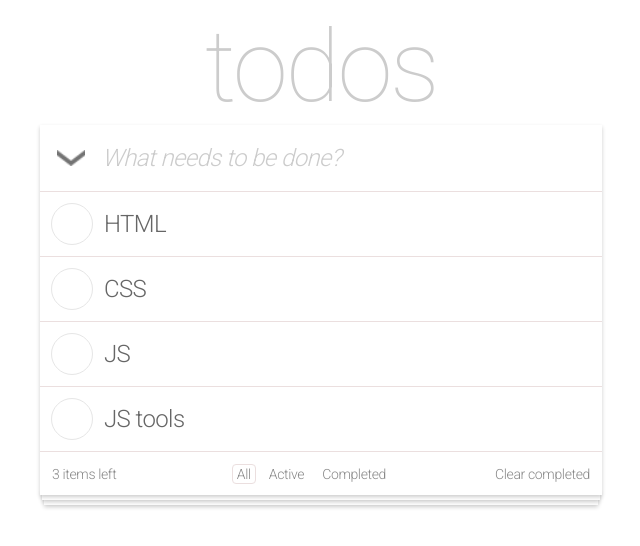
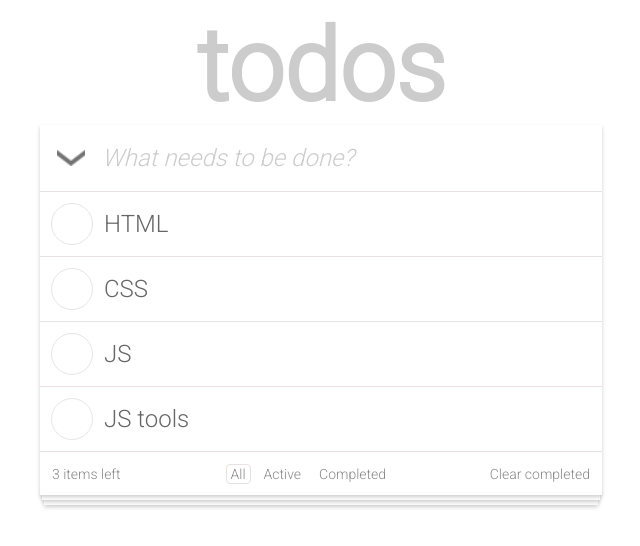
Before and after one commit to ok-technopolis-2020/Popok_Artem, a plain HTML site: page index.html in a window 1280 px wide. Shown: the whole page, without its empty margins (319-959 px from the left). Drawn offline with Linux system fonts and the light colour scheme.

Commit message:
Add font decoration fixes

```diff
--- a/res/css/index.css
+++ b/res/css/index.css
@@ -1,4 +1,3 @@
-@import url('https://fonts.googleapis.com/css2?family=Roboto:wght@100&display=swap');
 @import url('https://fonts.googleapis.com/css2?family=Roboto:wght@300&display=swap');
 
 /* text decoration */
@@ -6,9 +5,6 @@
 h1 {
     font-family: 'Roboto', sans-serif;
     font-size: 100px;
-    font-style: normal;
-    font-weight: 200;
-    letter-spacing: -2.5px;
     color: #ccc;
     text-align: center;
     margin: 0;
@@ -19,9 +15,6 @@ h1 {
 .task-label {
     font-family: 'Roboto', sans-serif;
     font-size: 24px;
-    font-style: normal;
-    font-weight: 300;
-    letter-spacing: -0.6px;
     color: #ccc;
 }
 
@@ -45,9 +38,6 @@ h1 {
 .tasks-left-status-bar {
     font-family: 'Roboto', sans-serif;
     font-size: 14px;
-    font-style: normal;
-    font-weight: 300;
-    letter-spacing: -0.35px;
     color: #888;
 }
 
@@ -68,7 +58,6 @@ main {
 .todo-app::after {
     content: '';
     background-color: white;
-    display: inline-block;
     position: absolute;
     height: 10px;
     width: 558px;
@@ -81,7 +70,6 @@ main {
 .todo-app::before {
     content: '';
     background-color: white;
-    display: inline-block;
     position: absolute;
     height: 10px;
     width: 554px;
```
